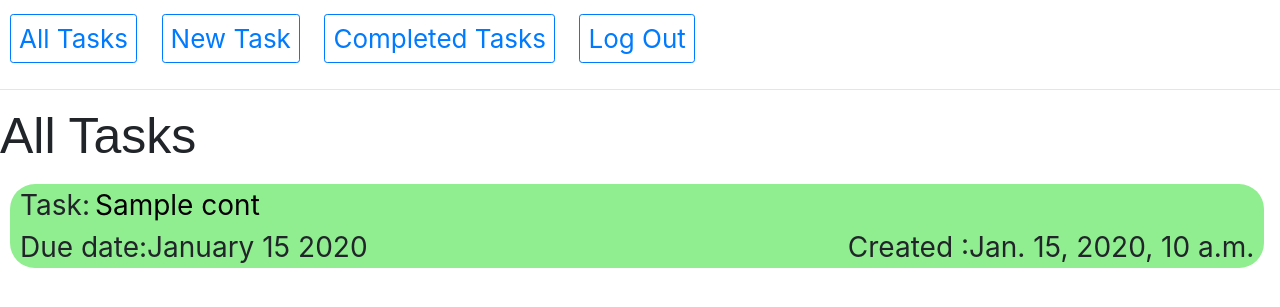
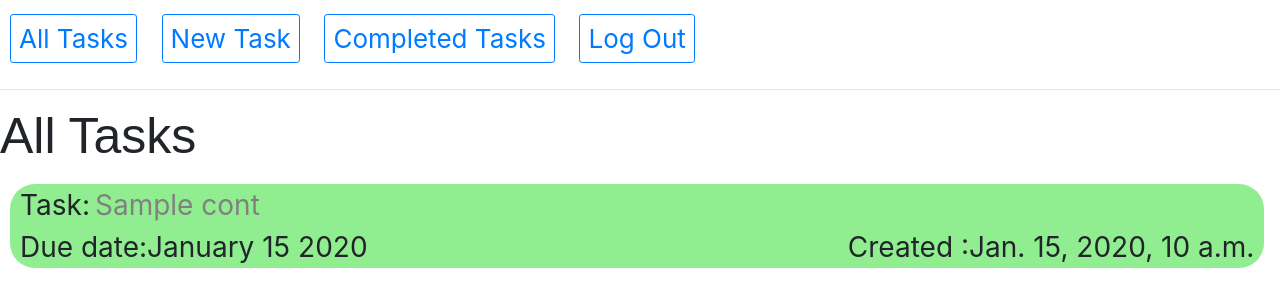
Before and after one commit to preetmodh/Task-Manager, a Django app: template myapp/templates/index.html in a window 1280 px wide. Shown: the part 64-371 px from the top of the page. Run offline with Django 3.2, Linux system fonts and the light colour scheme; the template is opened without the code that fills it: most values are stand-ins (such as "Sample title", 1, 10 or a date in 2020); parts of the project's set-up code (start-up, migrations or seed data) failed here and were passed over; some libraries are stand-ins or nearby versions.

Commit message:
Update index.html

```diff
--- a/myapp/templates/index.html
+++ b/myapp/templates/index.html
@@ -43,7 +43,7 @@
         {% for cont in conts %}
         <div  class="posts" id="posts" >
         <div class="element" id="elements">
-                <span style="float: left;padding-left: 10px; ">Task:<a value="{{cont.name}}" href="{% url 'single_view' cont.name %}"  style="color: black;padding-left: 5px;">{{cont.name}}</a></span>
+                <span style="float: left;padding-left: 10px; ">Task:<a value="{{cont.name}}" href="{% url 'single_view' cont.name %}"  style="color: grey;padding-left: 5px;">{{cont.name}}</a></span>
                 <br>
                 <span style="float: right;padding-right: 10px;">Created :{{cont.created}}</span>
                 <span style="float: left;padding-left: 10px;">Due date:{{cont.due_date |date:'F d Y'}}</span>
```
